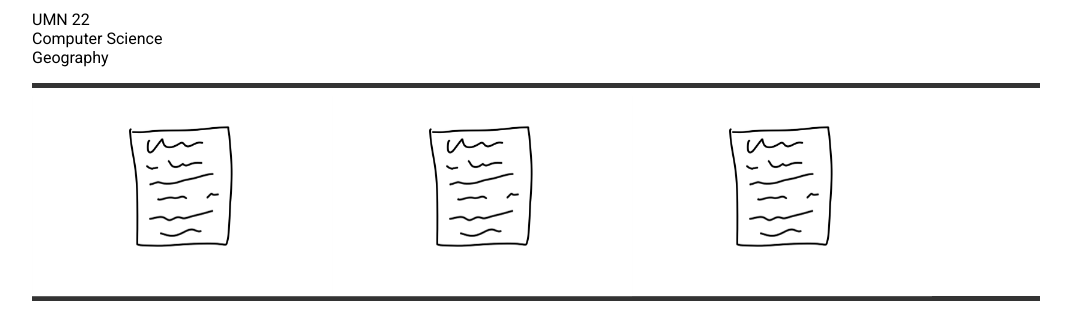
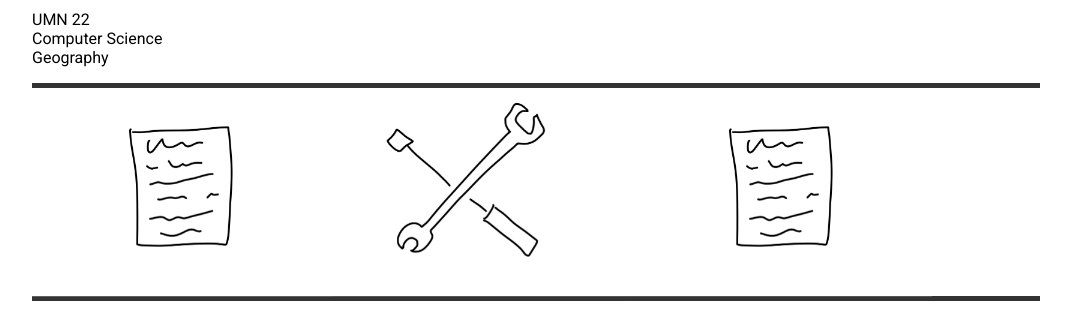
Before and after one commit to njwitthoeft/njwitthoeft.github.io, a plain HTML site: page index.html in a window 1280 px wide. Shown: the part 111-420 px from the top of the page, without its empty margins (104-1175 px from the left). Drawn offline with Linux system fonts and the light colour scheme.

Commit message:
website changes

```diff
--- a/index.html
+++ b/index.html
@@ -49,10 +49,10 @@
 		<div style =
 		<div class="flipper">
 			<div class="front">
-				<img src ="resumecv.png" alt "my resume" style ="width:300px;height:200px;">
+				<img src ="projectsketch.png" alt "my resume" style ="width:300px;height:200px;">
 			</div>
 			<div class="back">
-				<img src ="resumesketch.png" alt ="Nick's Headshot" style ="width:300px;height:200px;">
+				<img src ="projectsketch.png" alt ="Nick's Headshot" style ="width:300px;height:200px;">
 			</div>
 		</div>
 	</div>
```
Also changed, not shown: new.html (+2 -2 lines), projectsketch.png (added).
